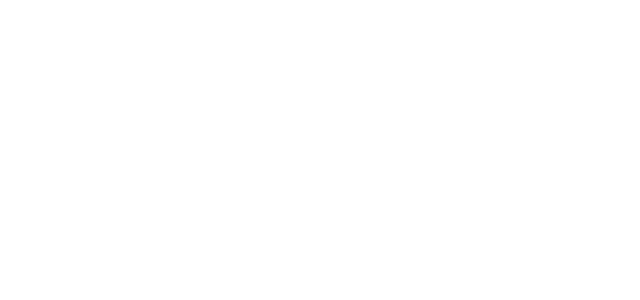
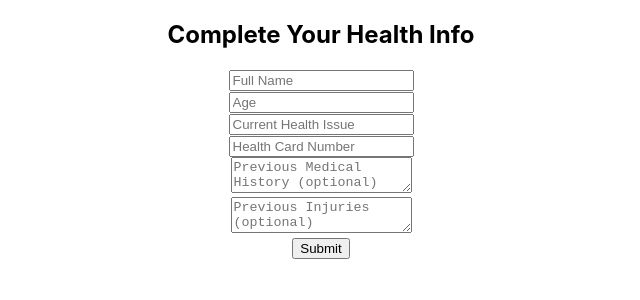
Before and after one commit to jModi4899/hospital-locator, a React (Create React App) app: page /health-form in a window 1280 px wide. Before the commit this address had no page. Shown: the top 300 px of the page, without its empty margins (319-959 px from the left). Built offline with nearby package versions, Linux system fonts and the light colour scheme.

Commit message:
new login and signup with healthform

```diff
--- a/src/App.js
+++ b/src/App.js
@@ -2,6 +2,7 @@ import React from "react";
 import { BrowserRouter as Router, Routes, Route } from "react-router-dom";
 import Signup from "./Signup";
 import Login from "./Login";
+import HealthForm from "./HealthForm";
 import Dashboard from "./Dashboard";
 
 function App() {
@@ -11,6 +12,7 @@ function App() {
         <Route path="/" element={<Signup />} />
         <Route path="/signup" element={<Signup />} />
         <Route path="/login" element={<Login />} />
+        <Route path="/health-form" element={<HealthForm />} />
         <Route path="/dashboard" element={<Dashboard />} />
       </Routes>
     </Router>
--- a/src/Dashboard.js
+++ b/src/Dashboard.js
@@ -1,29 +1,55 @@
 import React, { useEffect, useState } from "react";
-import { auth } from "./firebaseConfig";
+import { auth, db } from "./firebaseConfig";
+import { doc, getDoc } from "firebase/firestore";
 import { useNavigate } from "react-router-dom";
-import Logout from "./Logout";
 
 const Dashboard = () => {
-  const [user, setUser] = useState(null);
+  const [userInfo, setUserInfo] = useState(null);
   const navigate = useNavigate();
 
   useEffect(() => {
-    const unsubscribe = auth.onAuthStateChanged((user) => {
-      if (user) {
-        setUser(user);
+    const checkUserData = async () => {
+      const user = auth.currentUser;
+      if (!user) {
+        navigate("/login");
+        return;
+      }
+
+      const userRef = doc(db, "users", user.uid);
+      const userSnap = await getDoc(userRef);
+
+      if (userSnap.exists()) {
+        setUserInfo(userSnap.data());
       } else {
-        navigate("/login");
+        navigate("/health-form"); // Redirect if health data is missing
       }
-    });
+    };
 
-    return () => unsubscribe();
+    checkUserData();
   }, [navigate]);
+
+  const handleLogout = async () => {
+    await auth.signOut();
+    navigate("/login");
+  };
 
   return (
     <div style={{ textAlign: "center" }}>
       <h2>Dashboard</h2>
-      {user && <p>Welcome, {user.email}!</p>}
-      <Logout />
+      {userInfo ? (
+        <>
+          <p><strong>Full Name:</strong> {userInfo.fullName}</p>
+          <p><strong>Age:</strong> {userInfo.age}</p>
+          <p><strong>Email:</strong> {userInfo.email}</p>
+          <p><strong>Health Issue:</strong> {userInfo.healthIssue}</p>
+          <p><strong>Health Card Number:</strong> {userInfo.healthCardNumber}</p>
+          <p><strong>Previous Medical History:</strong> {userInfo.previousMedicalHistory || "None"}</p>
+          <p><strong>Previous Injuries:</strong> {userInfo.previousInjuries || "None"}</p>
+        </>
+      ) : (
+        <p>Loading...</p>
+      )}
+      <button onClick={handleLogout} style={{ backgroundColor: "red", color: "white" }}>Logout</button>
     </div>
   );
 };
--- /dev/null
+++ b/src/HealthForm.js
@@ -0,0 +1,140 @@
+import React, { useState } from "react";
+import { auth, db } from "./firebaseConfig";
+import { doc, setDoc } from "firebase/firestore";
+import { useNavigate } from "react-router-dom";
+
+const HealthForm = () => {
+  const [healthData, setHealthData] = useState({
+    fullName: "",
+    age: "",
+    healthIssue: "",
+    healthCardNumber: "",
+    previousMedicalHistory: "",
+    previousInjuries: "",
+  });
+
+  const [errors, setErrors] = useState({});
+  const navigate = useNavigate();
+
+  // ✅ Input Change Handler
+  const handleChange = (e) => {
+    setHealthData({ ...healthData, [e.target.name]: e.target.value });
+  };
+
+  // ✅ Validation Function
+  const validateForm = () => {
+    let newErrors = {};
+
+    if (!healthData.fullName.trim()) {
+      newErrors.fullName = "Full Name is required.";
+    }
+    if (!healthData.age || isNaN(healthData.age) || healthData.age <= 0) {
+      newErrors.age = "Valid age is required.";
+    }
+    if (!healthData.healthIssue.trim()) {
+      newErrors.healthIssue = "Health Issue is required.";
+    }
+    if (!healthData.healthCardNumber.trim() || healthData.healthCardNumber.length < 6) {
+      newErrors.healthCardNumber = "Health Card Number must be at least 6 characters.";
+    }
+
+    setErrors(newErrors);
+    return Object.keys(newErrors).length === 0; // ✅ If no errors, return true
+  };
+
+  // ✅ Form Submission
+  const handleSubmit = async (e) => {
+    e.preventDefault();
+    if (!validateForm()) return; // Stop if validation fails
+
+    const user = auth.currentUser;
+    if (!user) {
+      alert("Error: User not authenticated.");
+      return;
+    }
+
+    try {
+      await setDoc(doc(db, "users", user.uid), {
+        email: user.email || "N/A",
+        fullName: healthData.fullName,
+        age: healthData.age,
+        healthIssue: healthData.healthIssue,
+        healthCardNumber: healthData.healthCardNumber,
+        previousMedicalHistory: healthData.previousMedicalHistory,
+        previousInjuries: healthData.previousInjuries,
+      });
+
+      alert("✅ Health Info Saved Successfully!");
+      navigate("/dashboard");
+    } catch (error) {
+      console.error("❌ Firestore Error:", error);
+    }
+  };
+
+  return (
+    <div style={{ textAlign: "center" }}>
+      <h2>Complete Your Health Info</h2>
+      <form onSubmit={handleSubmit}>
+        <input
+          type="text"
+          name="fullName"
+          placeholder="Full Name"
+          value={healthData.fullName}
+          onChange={handleChange}
+        />
+        <br />
+        {errors.fullName && <p style={{ color: "red" }}>{errors.fullName}</p>}
+
+        <input
+          type="number"
+          name="age"
+          placeholder="Age"
+          value={healthData.age}
+          onChange={handleChange}
+        />
+        <br />
+        {errors.age && <p style={{ color: "red" }}>{errors.age}</p>}
+
+        <input
+          type="text"
+          name="healthIssue"
+          placeholder="Current Health Issue"
+          value={healthData.healthIssue}
+          onChange={handleChange}
+        />
+        <br />
+        {errors.healthIssue && <p style={{ color: "red" }}>{errors.healthIssue}</p>}
+
+        <input
+          type="text"
+          name="healthCardNumber"
+          placeholder="Health Card Number"
+          value={healthData.healthCardNumber}
+          onChange={handleChange}
+        />
+        <br />
+        {errors.healthCardNumber && <p style={{ color: "red" }}>{errors.healthCardNumber}</p>}
+
+        <textarea
+          name="previousMedicalHistory"
+          placeholder="Previous Medical History (optional)"
+          value={healthData.previousMedicalHistory}
+          onChange={handleChange}
+        />
+        <br />
+
+        <textarea
+          name="previousInjuries"
+          placeholder="Previous Injuries (optional)"
+          value={healthData.previousInjuries}
+          onChange={handleChange}
+        />
+        <br />
+
+        <button type="submit">Submit</button>
+      </form>
+    </div>
+  );
+};
+
+export default HealthForm;
--- a/src/Login.js
+++ b/src/Login.js
@@ -1,6 +1,7 @@
 import React, { useState } from "react";
-import { signInWithEmailAndPassword, signInWithPopup } from "firebase/auth";
-import { auth, googleProvider } from "./firebaseConfig";
+import { signInWithEmailAndPassword } from "firebase/auth";
+import { auth, db } from "./firebaseConfig";
+import { doc, getDoc } from "firebase/firestore";
 import { useNavigate } from "react-router-dom";
 
 const Login = () => {
@@ -13,17 +14,18 @@ const Login = () => {
     e.preventDefault();
     setError(null);
     try {
-      await signInWithEmailAndPassword(auth, email, password);
-      navigate("/dashboard"); // Redirect after login
-    } catch (err) {
-      setError(err.message);
-    }
-  };
+      const userCredential = await signInWithEmailAndPassword(auth, email, password);
+      const user = userCredential.user;
 
-  const handleGoogleSignIn = async () => {
-    try {
-      await signInWithPopup(auth, googleProvider);
-      navigate("/dashboard"); // Redirect after Google login
+      // ✅ Check if user has completed health form
+      const userRef = doc(db, "users", user.uid);
+      const userSnap = await getDoc(userRef);
+
+      if (userSnap.exists() && userSnap.data().healthIssue) {
+        navigate("/dashboard"); // Redirect if health info exists
+      } else {
+        navigate("/health-form"); // Redirect to health form if missing
+      }
     } catch (err) {
       setError(err.message);
     }
@@ -33,35 +35,14 @@ const Login = () => {
     <div style={{ textAlign: "center" }}>
       <h2>Login</h2>
       {error && <p style={{ color: "red" }}>{error}</p>}
-
       <form onSubmit={handleLogin}>
-        <input
-          type="email"
-          placeholder="Email"
-          value={email}
-          onChange={(e) => setEmail(e.target.value)}
-          required
-        />
+        <input type="email" placeholder="Email" value={email} onChange={(e) => setEmail(e.target.value)} required />
         <br />
-        <input
-          type="password"
-          placeholder="Password"
-          value={password}
-          onChange={(e) => setPassword(e.target.value)}
-          required
-        />
+        <input type="password" placeholder="Password" value={password} onChange={(e) => setPassword(e.target.value)} required />
         <br />
         <button type="submit">Login</button>
       </form>
-
       <p>Don't have an account? <a href="/signup">Sign up</a></p>
-
-      <hr />
-
-      {/* Google Sign-In Button */}
-      <button onClick={handleGoogleSignIn} style={{ backgroundColor: "#4285F4", color: "white", padding: "10px", border: "none", cursor: "pointer" }}>
-        Sign in with Google
-      </button>
     </div>
   );
 };
--- a/src/Signup.js
+++ b/src/Signup.js
@@ -1,6 +1,7 @@
 import React, { useState } from "react";
 import { createUserWithEmailAndPassword } from "firebase/auth";
-import { auth } from "./firebaseConfig";
+import { auth, db } from "./firebaseConfig";
+import { doc, setDoc } from "firebase/firestore";
 import { useNavigate } from "react-router-dom";
 
 const Signup = () => {
@@ -13,8 +14,17 @@ const Signup = () => {
     e.preventDefault();
     setError(null);
     try {
-      await createUserWithEmailAndPassword(auth, email, password);
-      navigate("/dashboard"); // Redirect after signup
+      const userCredential = await createUserWithEmailAndPassword(auth, email, password);
+      const user = userCredential.user;
+
+      // ✅ Store user in Firestore with an empty health profile
+      await setDoc(doc(db, "users", user.uid), {
+        email: user.email,
+        healthIssue: "",
+        healthCardNumber: "",
+      });
+
+      navigate("/health-form"); // Redirect to health form
     } catch (err) {
       setError(err.message);
     }
@@ -25,21 +35,9 @@ const Signup = () => {
       <h2>Signup</h2>
       {error && <p style={{ color: "red" }}>{error}</p>}
       <form onSubmit={handleSignup}>
-        <input
-          type="email"
-          placeholder="Email"
-          value={email}
-          onChange={(e) => setEmail(e.target.value)}
-          required
-        />
+        <input type="email" placeholder="Email" value={email} onChange={(e) => setEmail(e.target.value)} required />
         <br />
-        <input
-          type="password"
-          placeholder="Password"
-          value={password}
-          onChange={(e) => setPassword(e.target.value)}
-          required
-        />
+        <input type="password" placeholder="Password" value={password} onChange={(e) => setPassword(e.target.value)} required />
         <br />
         <button type="submit">Sign Up</button>
       </form>
--- a/src/firebaseConfig.js
+++ b/src/firebaseConfig.js
@@ -1,20 +1,24 @@
 import { initializeApp } from "firebase/app";
-import { getAuth, GoogleAuthProvider } from "firebase/auth";
-import { getFirestore } from "firebase/firestore"; // ✅ Firestore for storing user info
+import { getAuth } from "firebase/auth";
+import { getFirestore } from "firebase/firestore";
+// import { getAnalytics } from "firebase/analytics";
 
+// Your Firebase configuration
 const firebaseConfig = {
   apiKey: "AIzaSyChYTcy5S9-gR2EVwS_ict8CRw6xKPA4X0",
   authDomain: "hospital-locator-50806.firebaseapp.com",
   projectId: "hospital-locator-50806",
-  storageBucket: "hospital-locator-50806.appspot.com",
+  storageBucket: "hospital-locator-50806.appspot.com", // ✅ Fix `firebasestorage.app` issue
   messagingSenderId: "987126164686",
   appId: "1:987126164686:web:7eda814fbe6af52d5db49f",
   measurementId: "G-ZLFD93YFQT",
 };
 
+// Initialize Firebase
 const app = initializeApp(firebaseConfig);
-export const auth = getAuth(app);
-export const googleProvider = new GoogleAuthProvider();
-export const db = getFirestore(app); // ✅ Export Firestore database
+const auth = getAuth(app);
+const db = getFirestore(app);
+// const analytics = getAnalytics(app);
 
+export { auth, db }; // ✅ Export auth & db for authentication and Firestore
 export default app;
```
Also changed, not shown: src/GoogleMapComponent.js (deleted, +0 -80 lines), src/HomePage.js (deleted, +0 -13 lines).
